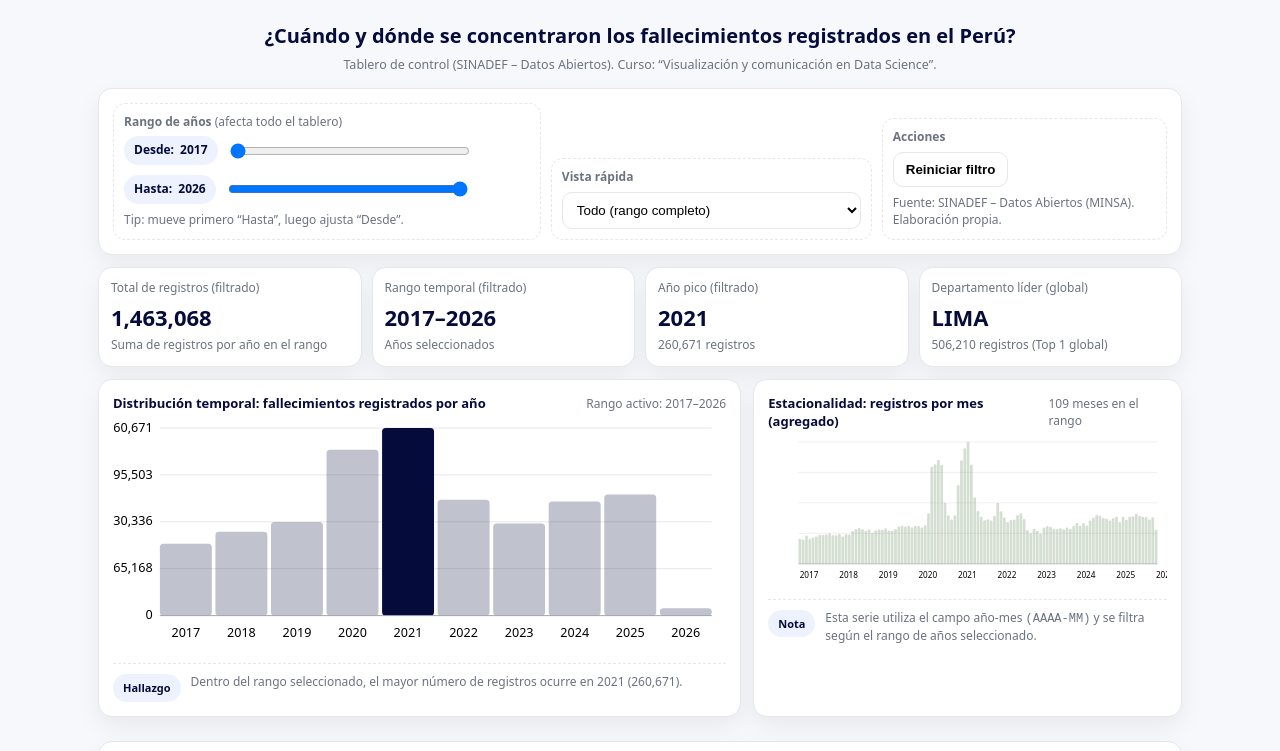
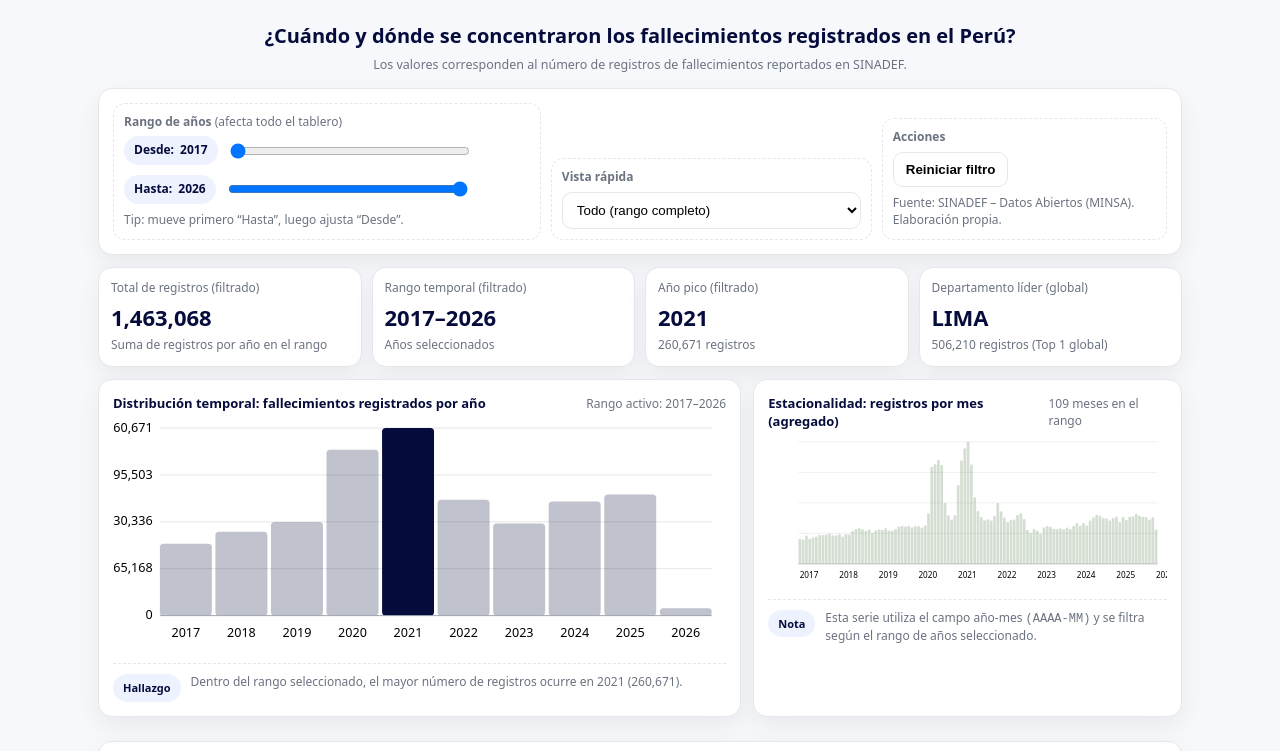
Before and after one commit to edutrul/visualizacion-datos-sinadef, a plain HTML site: page index.html in a window 1280 px wide. Shown: the top 751 px of the page. Drawn offline with Linux system fonts and the light colour scheme.

Commit message:
Update subtitle

```diff
--- a/index.html
+++ b/index.html
@@ -113,7 +113,7 @@
 <div class="wrap">
     <header>
         <h1>¿Cuándo y dónde se concentraron los fallecimientos registrados en el Perú?</h1>
-        <p>Tablero de control (SINADEF – Datos Abiertos). Curso: “Visualización y comunicación en Data Science”.</p>
+        <p>Los valores corresponden al número de registros de fallecimientos reportados en SINADEF.</p>
     </header>
 
     <section class="panel controls">
```
